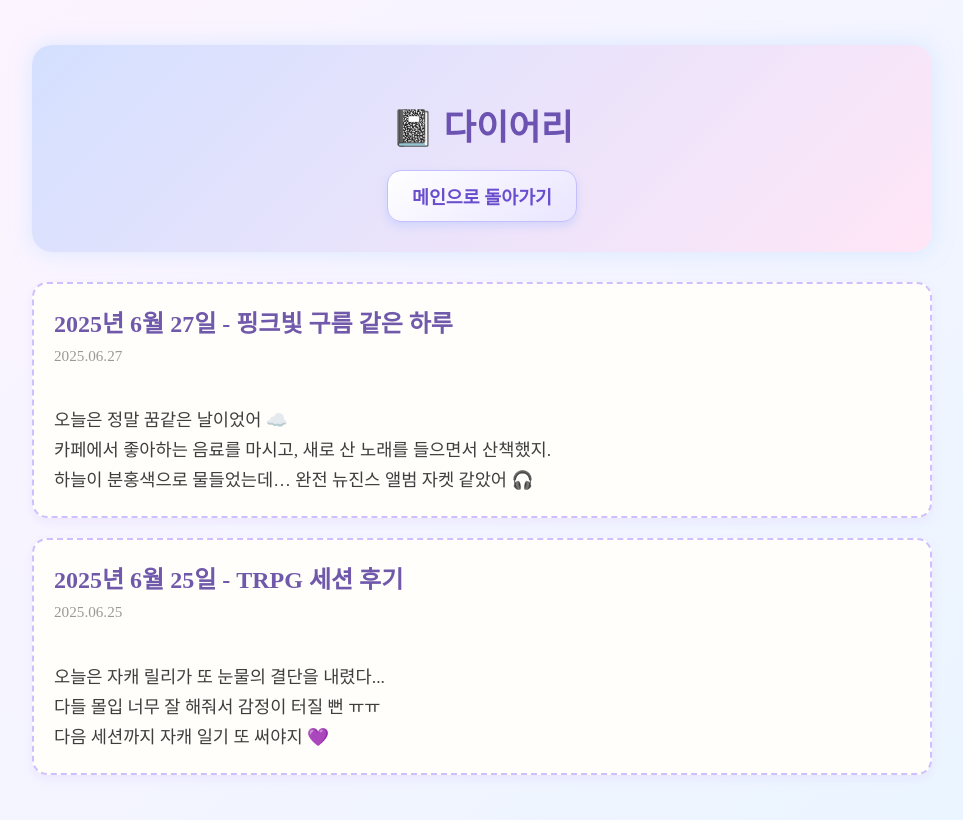
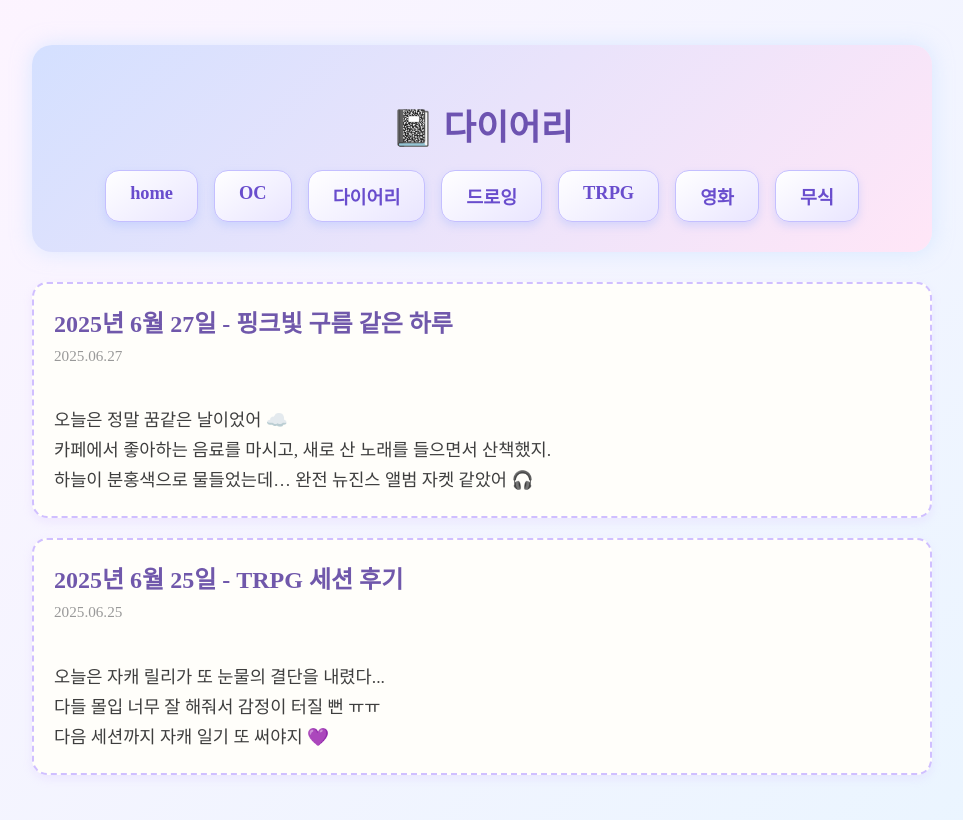
Before and after one commit to bluetendong/new-home, a plain HTML site: page diary.html in a window 1280 px wide. Shown: the whole page, without its empty margins (158-1121 px from the left). Drawn offline with Linux system fonts and the light colour scheme; a web font is replaced by a local one.

Commit message:
Update diary.html

```diff
--- a/diary.html
+++ b/diary.html
@@ -49,7 +49,14 @@
   <header>
     <h1>📓 다이어리</h1>
     <div class="menu">
-      <div class="menubutten"><a href="index.html">메인으로 돌아가기</a></div>
+      <div class="menubutten"><a href="index.html">home</a></div>
+        <div class="menubutten"><a href="profile.html">OC</a></div>
+      <div class="menubutten"><a href="daiay.html">다이어리</a></div>
+        <div class="menubutten"><a href="drawing.html">드로잉</a></div>
+        <div class="menubutten"><a href="trpg.html">TRPG</a></div>
+        <div class="menubutten"><a href="movie.html">영화</a></div>
+        <div class="menubutten"><a href="music.html">무식</a></div>
+
     </div>
   </header>
 
```
